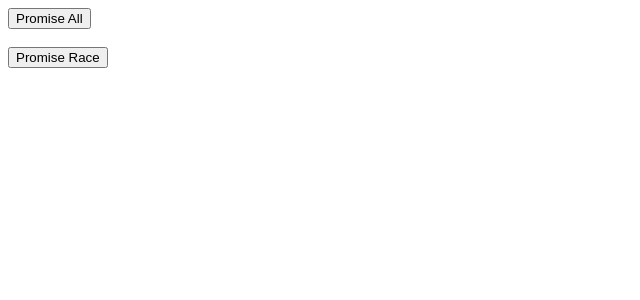
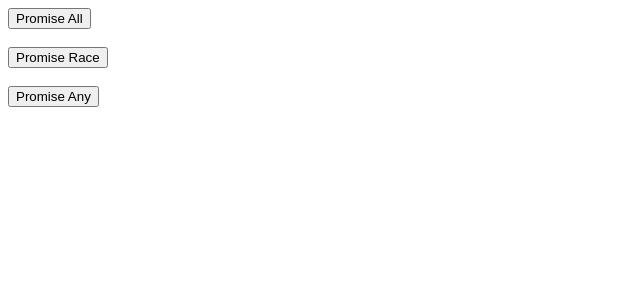
Before and after one commit to thiago-desenv/fundamentos-angular-http, an Angular app: page / in a window 1280 px wide. Shown: the top 300 px of the page, without its empty margins (0-640 px from the left). Built offline with nearby package versions, Linux system fonts and the light colour scheme.

Commit message:
Criado o método promiseAny para fazer uso da funcionalidade Promise Any

```diff
--- a/src/app/components/promises/promises.component.html
+++ b/src/app/components/promises/promises.component.html
@@ -2,3 +2,6 @@
 <br>
 <br>
 <button (click)="promiseRace()">Promise Race</button>
+<br>
+<br>
+<button (click)="promiseAny()">Promise Any</button>
--- a/src/app/components/promises/promises.component.ts
+++ b/src/app/components/promises/promises.component.ts
@@ -47,4 +47,14 @@ export class PromisesComponent {
    .catch((error) => { console.log('Error ', error); })
    .finally(() => console.log('Finally'));
   }
+
+  promiseAny() {
+   Promise.any([
+    this._promisesService.getUsers(),
+    this._promisesService.getTodos()
+   ])
+   .then((response) => { console.log('Response', response); })
+   .catch((error) => { console.log('Error ', error); })
+   .finally(() => console.log('Finally'));
+  }
 }
```
